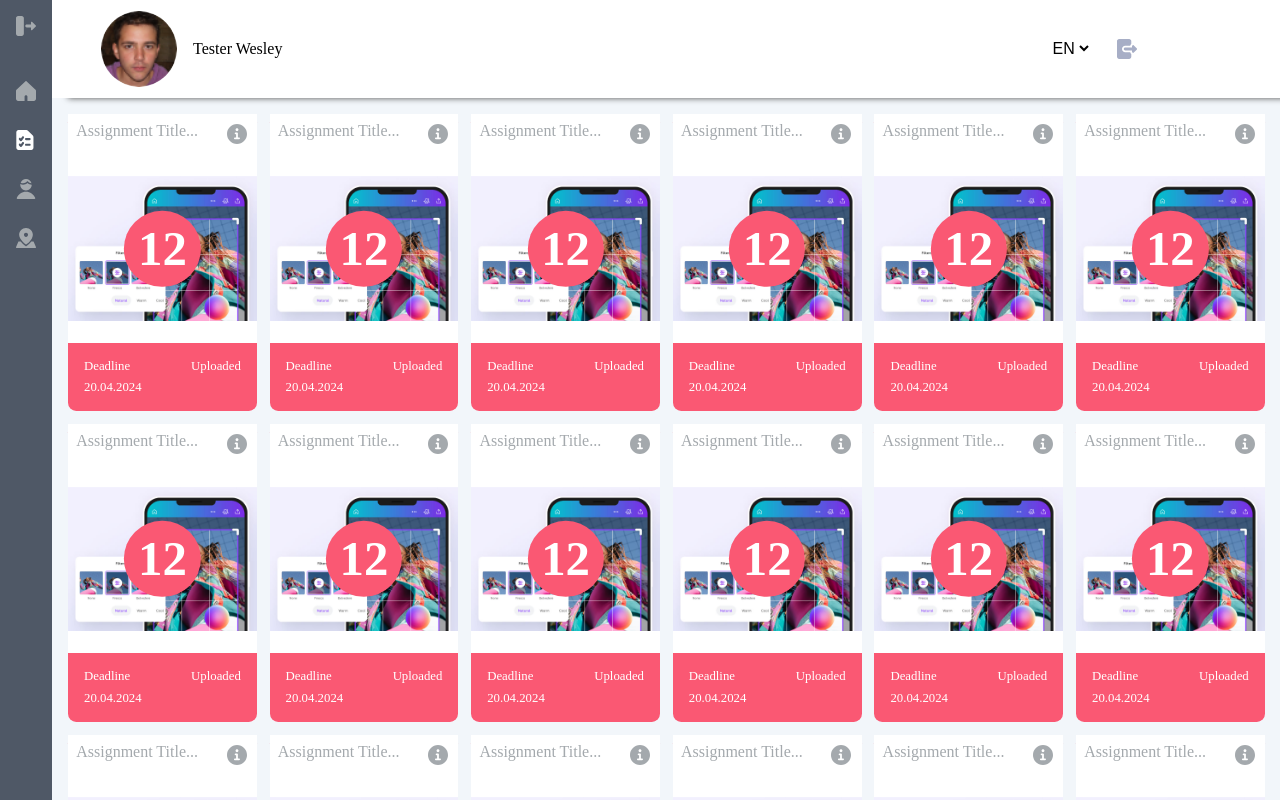
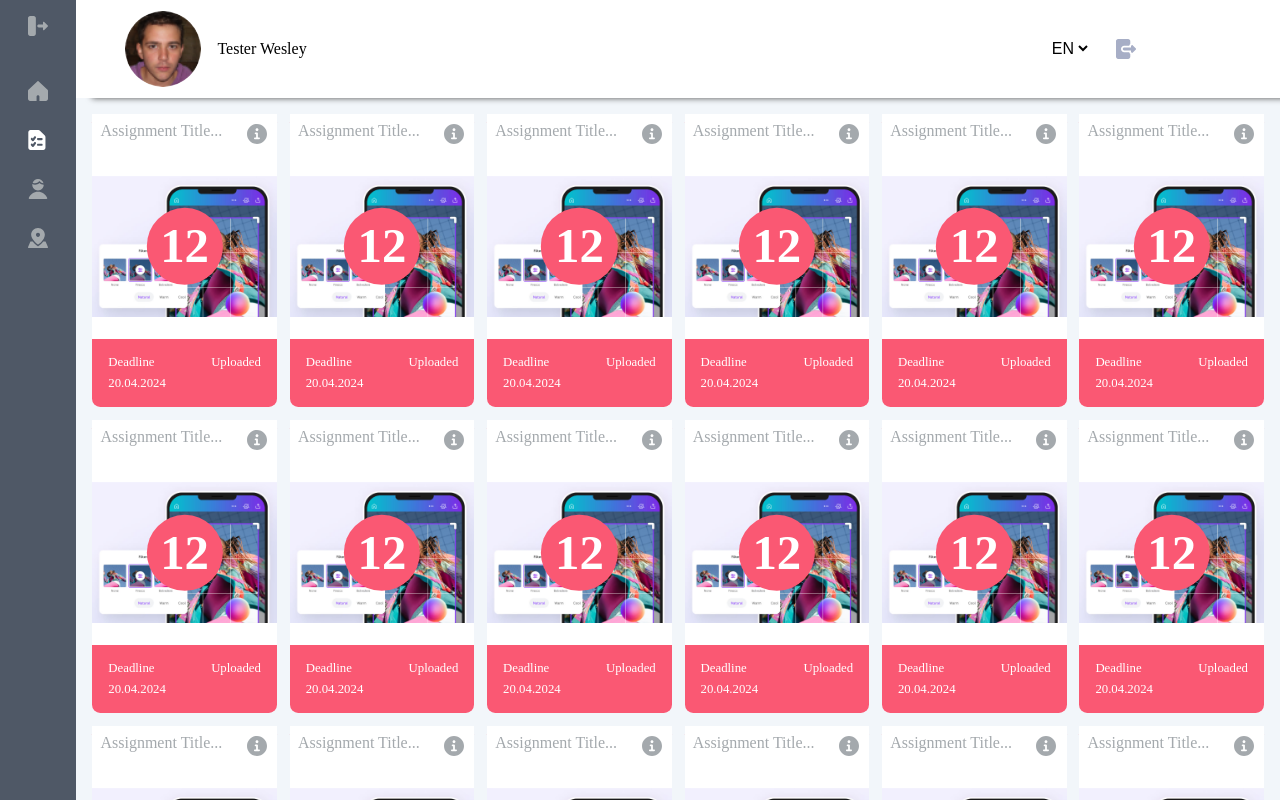
Before and after one commit to viktor-sabat/grade-center, an Angular app: page / in a window 1280 px wide. Shown: the top 800 px of the page. Built offline with nearby package versions, Linux system fonts and the light colour scheme.

Commit message:
Now with refactored style.css (+Viktor)

```diff
--- a/src/styles.css
+++ b/src/styles.css
@@ -6,45 +6,6 @@
     margin: 0;
 }
 :root{
-    /*============================*/
-    /* Colour Palette             */
-    /*============================*/
-
-
-    /* Global CSS variables related to the assignment card */
-    --card-not-uploaded-colour: #a4a9ad;
-    --card-not-reviewed-colour: #fecb5c;
-    --card-reviewed-colour: #7ecdce;
-    --card-expired-colour: #fa5873;
-
-    --card-text-colour-for-dark-bg: #ffffff;
-    --card-text-colour-for-light-bg: #a4a9ad;
-
-    --card-content-bg-colour: #ffffff;
-
-    /* Global CSS variables related to the page content */
-    --page-content-bg-colour: #f2f6fa;
-
-    /*============================*/
-    /* Fonts                      */
-    /*============================*/
-
-    /*TODO: Find a font */
-    --main-font: Poppins;
-
-    /*=============================*/
-    /* Sidemenu/content            */
-    /*=============================*/
-
-    --page-grid-settings-sidemenu-collapsed: auto 96%;
-    --page-grid-settings-sidemenu-expended: ; /*ToDo add sizing for sidemenu expended*/
-
-    /*=============================*/
-    /* user-header                 */
-    /*=============================*/
-
-    --page-filter-drop-shadow-settings-header: drop-shadow(var(--step-0) 0 3px rgb(78, 78, 78));
-
     /*
         Responsive sizing steps for adjusting typography or spacing.
         These values are calculated to change smoothly based on screen size.
@@ -69,4 +30,50 @@
 
     /*! Use this one if you need a step that grows really fast */
     --step-3-plus: clamp(1.555rem, 0.1057rem + 7.2467vw, 5.7219rem);
+
+    /*============================*/
+    /* Fonts                      */
+    /*============================*/
+
+    /*TODO: Find a font */
+    --main-font: Poppins;
+
+    /*=============================*/
+    /* user-header                 */
+    /*=============================*/
+
+    --page-filter-drop-shadow-settings-header: drop-shadow(var(--step-0) 0 3px rgb(78, 78, 78));
+
+    /*=============================*/
+    /* Sidemenu/content            */
+    /*=============================*/
+
+    --page-grid-settings-sidemenu-collapsed: var(--step-7) auto;
+    --page-grid-settings-sidemenu-expended: ; /*ToDo add sizing for sidemenu expended*/
+
+    /* Global CSS variables related to the page content */
+    --page-content-bg-colour: #f2f6fa;
+
+    /*=============================*/
+    /* Assignments grid            */
+    /*=============================*/
+
+    /* Max width of assignments grid container */
+    --assignments-grid-container-max-width: 65rem;
+
+    /*=============================*/
+    /* Assignment card             */
+    /*=============================*/
+
+    /* Global CSS variables related to the assignment card */
+    --card-not-uploaded-colour: #a4a9ad;
+    --card-not-reviewed-colour: #fecb5c;
+    --card-reviewed-colour: #7ecdce;
+    --card-expired-colour: #fa5873;
+
+    --card-text-colour-for-dark-bg: #ffffff;
+    --card-text-colour-for-light-bg: #a4a9ad;
+
+    --card-content-bg-colour: #ffffff;
+
 }
```
